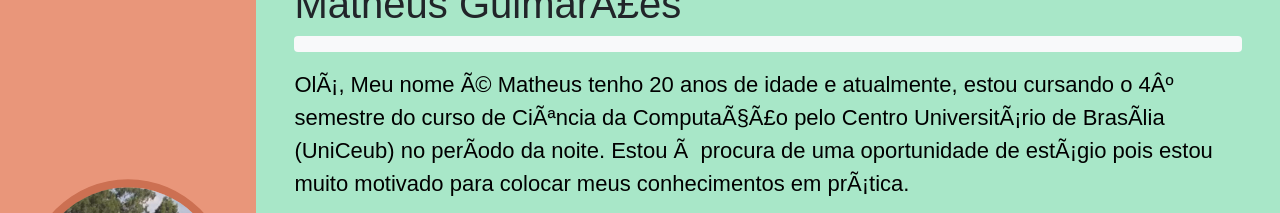
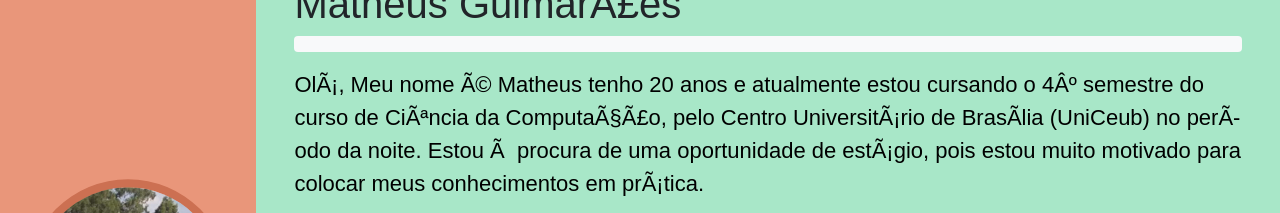
Before and after one commit to mts147/curriculo3, a plain HTML site: page index.html in a window 1280 px wide. Shown: the top 213 px of the page. Drawn offline with nearby package versions, Linux system fonts and the light colour scheme; a web font is replaced by a local one.

Commit message:
ultimo update

```diff
--- a/index.html
+++ b/index.html
@@ -40,7 +40,7 @@
                         <div class="shadow-none p-2 mb-3 bg-light rounded">
 
                         </div>
-                        <p>Olá, Meu nome é Matheus tenho 20 anos de idade e atualmente, estou cursando o 4º semestre do curso de Ciência da Computação pelo Centro Universitário de Brasília (UniCeub) no período da noite. Estou à procura de uma oportunidade de estágio pois estou muito motivado para colocar meus conhecimentos em prática.</p>
+                        <p>Olá, Meu nome é Matheus tenho 20 anos e atualmente estou cursando o 4º semestre do curso de Ciência da Computação, pelo Centro Universitário de Brasília (UniCeub) no período da noite. Estou à procura de uma oportunidade de estágio, pois estou muito motivado para colocar meus conhecimentos em prática.</p>
                         <div class="icones-redesocial">
                             <a href="https://www.facebook.com/matheus.guimaraes.16940599" target="_blank"><i class="fab fa-facebook-square"></i></a>
                             <a href="https://www.instagram.com/mts.gm/" target="_blank"><i class="fab fa-instagram"></i></a>
```
